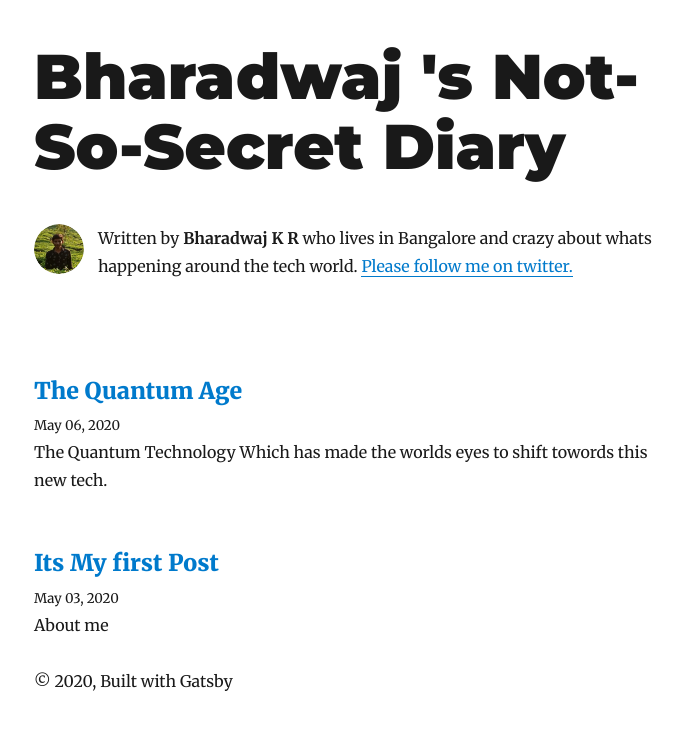
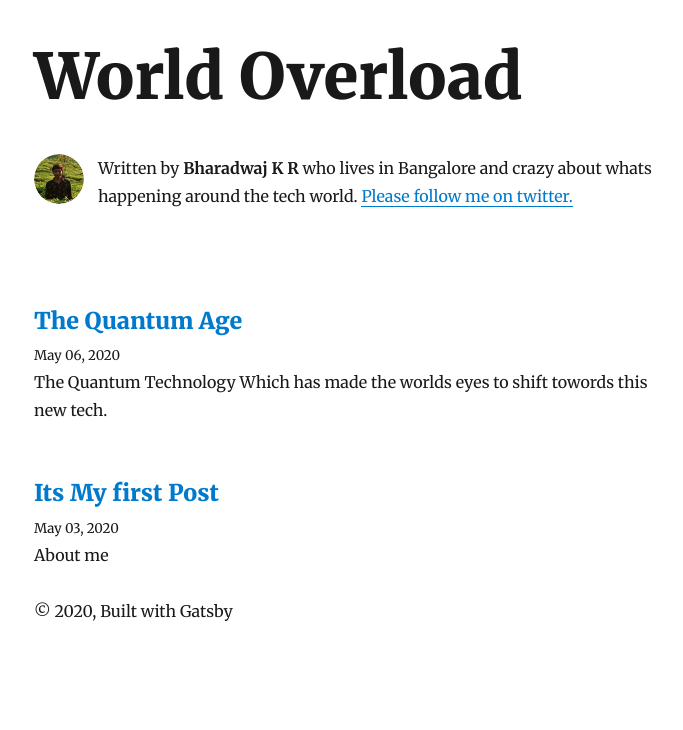
Before and after one commit to Bharadwaj07/my-blog, a Gatsby site: page / in a window 1280 px wide. Shown: the whole page, without its empty margins (291-974 px from the left). Built offline with nearby package versions, Linux system fonts and the light colour scheme; Gatsby itself is replaced by a stand-in of ours; some packages are replaced by stand-ins of ours.

Commit message:
blog name changed

```diff
--- a/gatsby-config.js
+++ b/gatsby-config.js
@@ -1,6 +1,6 @@
 module.exports = {
   siteMetadata: {
-    title: `Bharadwaj 's Not-So-Secret Diary`,
+    title: `World Overload`,
     author: {
       name: `Bharadwaj K R`,
       summary: `who lives in Bangalore and crazy about whats happening around the tech world.`,
--- a/src/components/layout.js
+++ b/src/components/layout.js
@@ -9,7 +9,7 @@ const Layout = ({ location, title, children }) => {
 
   if (location.pathname === rootPath) {
     header = (
-      <h1
+      <h2
         style={{
           ...scale(1.5),
           marginBottom: rhythm(1.5),
@@ -25,7 +25,7 @@ const Layout = ({ location, title, children }) => {
         >
           {title}
         </Link>
-      </h1>
+      </h2>
     )
   } else {
     header = (
```
